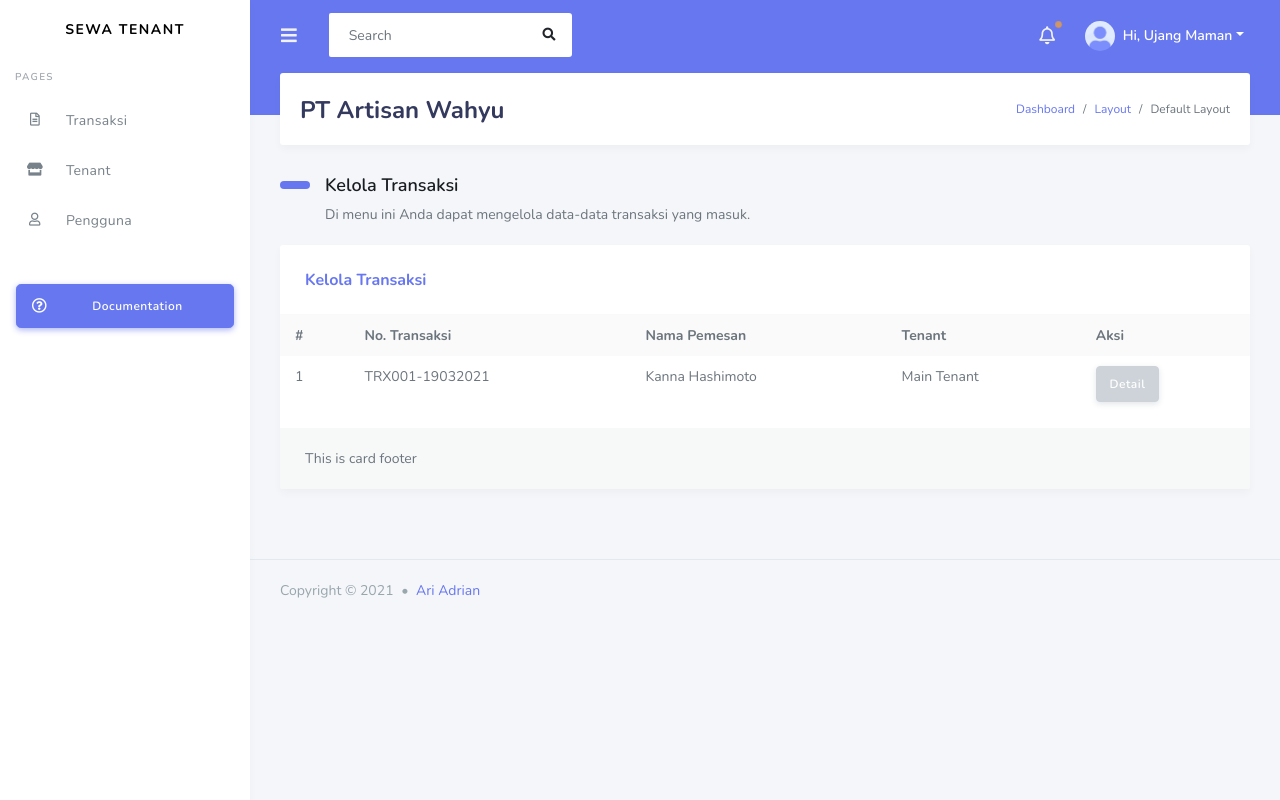
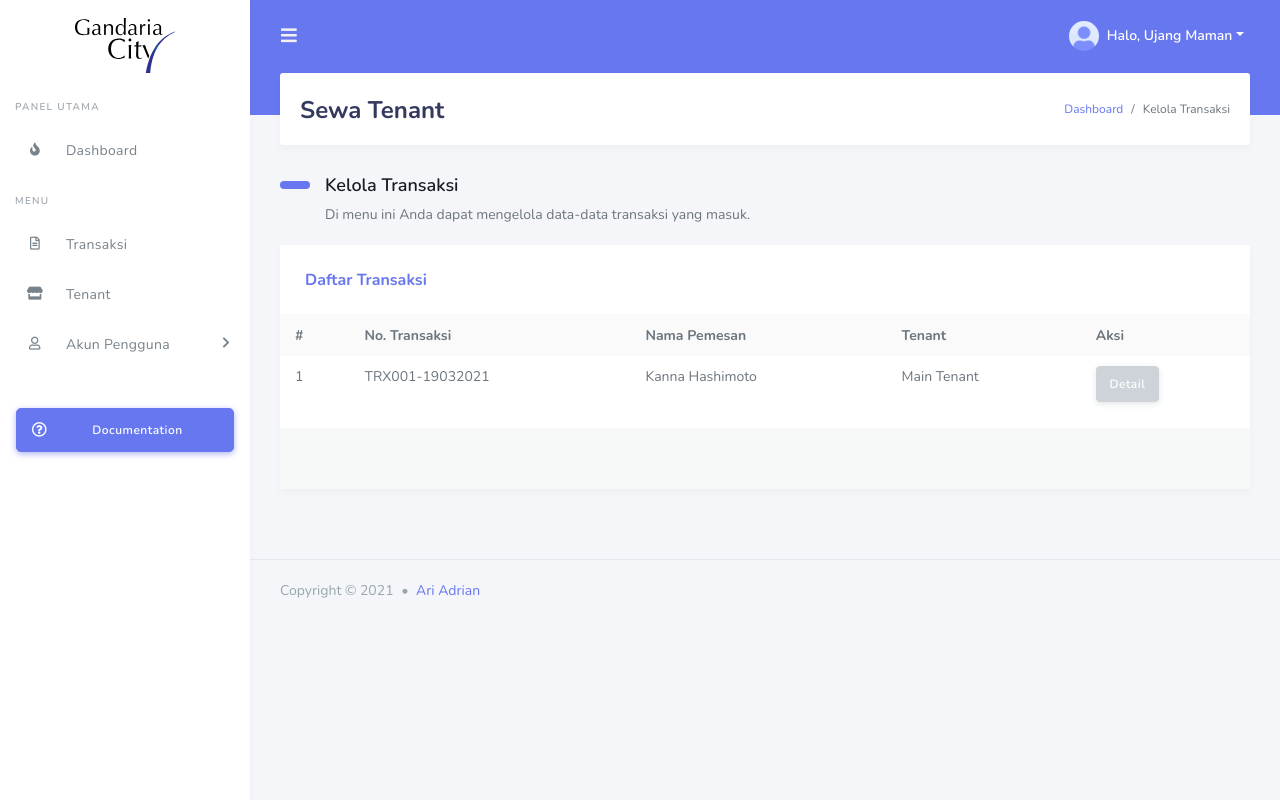
Before and after one commit to ahmadrivaldys/sewa-tenant, a CodeIgniter app: page /database/index.php/controller_admin/index in a window 1280 px wide. Run offline with CodeIgniter, Linux system fonts and the light colour scheme; data comes from the database, SQL or seed files in the repository; some libraries are stand-ins or nearby versions.

Commit message:
Add some listing data

```diff
--- /dev/null
+++ b/assets/css/admin/custom.css
@@ -0,0 +1,11 @@
+.sidebar-logo
+{
+    height: unset !important;
+    padding-top: 15px;
+    padding-bottom: 15px;
+}
+
+.main-logo
+{
+    width: 100px;
+}
--- a/developments/application/config/routes.php
+++ b/developments/application/config/routes.php
@@ -52,3 +52,8 @@ defined('BASEPATH') OR exit('No direct script access allowed');
 $route['default_controller'] = 'Controller_Admin';
 $route['404_override'] = '';
 $route['translate_uri_dashes'] = FALSE;
+
+$route['dashboard/kelola-transaksi'] = 'Controller_Admin/index';
+$route['dashboard/kelola-tenant']    = 'Controller_Admin/get_tenants_list';
+$route['dashboard/kelola-admin']     = 'Controller_Admin/get_admins_list';
+$route['dashboard/kelola-pelanggan'] = 'Controller_Admin/get_customers_list';
--- a/developments/application/controllers/Controller_Admin.php
+++ b/developments/application/controllers/Controller_Admin.php
@@ -8,16 +8,49 @@ class Controller_Admin extends CI_Controller
 	{
         parent::__construct();
 
+		$this->load->library('template');
+
 		// Load the model
         $this->load->model('model_admin');
     }
 
 	public function index()
 	{
-		$data['get_trx_list']  = $this->model_admin->get_transaction_list();
+		$data['get_trx_list']  = $this->model_admin->get_transactions_list();
         $data['page_title']    = 'Kelola Transaksi';
 		$data['page_subtitle'] = 'Di menu ini Anda dapat mengelola data-data transaksi yang masuk.';
+		$data['content_title'] = 'Daftar Transaksi';
 
-		$this->load->view('tpl-admin/index', $data);
+		$this->template->main('tpl-admin/pages/transactions', $data);
+	}
+
+	public function get_tenants_list()
+	{
+		$data['get_tnt_list']  = $this->model_admin->get_tenants_list();
+        $data['page_title']    = 'Kelola Tenant';
+		$data['page_subtitle'] = 'Di menu ini Anda dapat mengelola data-data tenant.';
+		$data['content_title'] = 'Daftar Tenant';
+
+		$this->template->main('tpl-admin/pages/tenants', $data);
+	}
+
+	public function get_admins_list()
+	{
+		$data['get_adm_list']  = $this->model_admin->get_admins_list();
+        $data['page_title']    = 'Kelola Akun Admin';
+		$data['page_subtitle'] = 'Di menu ini Anda dapat mengelola akun admin.';
+		$data['content_title'] = 'Daftar Akun Admin';
+
+		$this->template->main('tpl-admin/pages/admins', $data);
+	}
+
+	public function get_customers_list()
+	{
+		$data['get_cus_list']  = $this->model_admin->get_customers_list();
+        $data['page_title']    = 'Kelola Akun Pelanggan';
+		$data['page_subtitle'] = 'Di menu ini Anda dapat mengelola akun pelanggan.';
+		$data['content_title'] = 'Daftar Akun Pelanggan';
+
+		$this->template->main('tpl-admin/pages/customers', $data);
 	}
 }
--- /dev/null
+++ b/developments/application/libraries/Template.php
@@ -0,0 +1,21 @@
+<?php
+defined('BASEPATH') OR exit('No direct script access allowed');
+
+class Template
+{
+	protected $_ci;
+
+    function __construct()
+    {
+        $this->_ci = &get_instance();
+    }
+
+  	function main($content, $data = NULL)
+  	{
+        // $data['menubar']  = $this->_ci->load->view('components/menubar', $data, TRUE);
+        // $data['dropdown'] = $this->_ci->load->view('components/dropdown', $data, TRUE);
+        $data['content']  = $this->_ci->load->view($content, $data, TRUE);
+
+        $this->_ci->load->view('tpl-admin/index', $data);
+    }
+}
--- a/developments/application/models/Model_Admin.php
+++ b/developments/application/models/Model_Admin.php
@@ -3,7 +3,7 @@ defined('BASEPATH') OR exit('No direct script access allowed');
 
 class Model_Admin extends CI_Model
 {
-    public function get_transaction_list()
+    public function get_transactions_list()
     {
         $this->db->select('trx.transaction_number, trx.transaction_date, tnt.tenant_name, usr.user_fullname');
         $this->db->from('tbl_transactions trx');
@@ -12,4 +12,29 @@ class Model_Admin extends CI_Model
 
         return $this->db->get()->result();
     }
+
+    public function get_tenants_list()
+    {
+        $this->db->select('tenant_name, tenant_size, tenant_location, tenant_price, tenant_info, tenant_image');
+        $this->db->from('tbl_tenants');
+
+        return $this->db->get()->result();
+    }
+
+    public function get_admins_list()
+    {
+        $this->db->select('admin_employee_no, admin_username, admin_fullname, admin_email, admin_photo, act.account_type');
+        $this->db->from('tbl_admins adm');
+        $this->db->join('tbl_account_types act', 'act.account_type_id = adm.admin_type_id');
+
+        return $this->db->get()->result();
+    }
+
+    public function get_customers_list()
+    {
+        $this->db->select('user_identity_no, user_taxpayer_id_no, user_username, user_fullname, user_email, user_photo');
+        $this->db->from('tbl_users');
+
+        return $this->db->get()->result();
+    }
 }
--- a/templates/tpl-admin/index.php
+++ b/templates/tpl-admin/index.php
@@ -12,6 +12,7 @@ defined('BASEPATH') OR exit('No direct script access allowed');
     <link rel="stylesheet" href="<?php echo base_url('assets/plugins/fontawesome/all.min.css'); ?>">
     <link rel="stylesheet" href="<?php echo base_url('assets/css/admin/style.css'); ?>">
     <link rel="stylesheet" href="<?php echo base_url('assets/css/admin/components.css'); ?>">
+    <link rel="stylesheet" href="<?php echo base_url('assets/css/admin/custom.css'); ?>">
 </head>
 <body>
     <div id="app">
@@ -21,83 +22,21 @@ defined('BASEPATH') OR exit('No direct script access allowed');
                 <form class="form-inline mr-auto">
                     <ul class="navbar-nav mr-3">
                         <li><a href="#" data-toggle="sidebar" class="nav-link nav-link-lg"><i class="fas fa-bars"></i></a></li>
-                        <li><a href="#" data-toggle="search" class="nav-link nav-link-lg d-sm-none"><i class="fas fa-search"></i></a></li>
                     </ul>
-                    <div class="search-element">
-                        <input class="form-control" type="search" placeholder="Search" aria-label="Search">
-                        <button class="btn" type="submit"><i class="fas fa-search"></i></button>
-                    </div>
                 </form>
 
                 <ul class="navbar-nav navbar-right">
-                    <li class="dropdown dropdown-list-toggle"><a href="#" data-toggle="dropdown" class="nav-link notification-toggle nav-link-lg beep"><i class="far fa-bell"></i></a>
-                        <div class="dropdown-menu dropdown-list dropdown-menu-right">
-                            <div class="dropdown-header">Notifications
-                                <div class="float-right">
-                                    <a href="#">Mark All As Read</a>
-                                </div>
-                            </div>
-
-                            <div class="dropdown-list-content">
-                                <a href="#" class="dropdown-item dropdown-item-unread">
-                                    <img alt="image" src="../dist/img/avatar/avatar-1.png" class="rounded-circle dropdown-item-img">
-                                    <div class="dropdown-item-desc">
-                                    <b>Kusnaedi</b> has moved task <b>Fix bug header</b> to <b>Done</b>
-                                    <div class="time">10 Hours Ago</div>
-                                    </div>
-                                </a>
-                                <a href="#" class="dropdown-item dropdown-item-unread">
-                                    <img alt="image" src="../dist/img/avatar/avatar-2.png" class="rounded-circle dropdown-item-img">
-                                    <div class="dropdown-item-desc">
-                                    <b>Ujang Maman</b> has moved task <b>Fix bug footer</b> to <b>Progress</b>
-                                    <div class="time">12 Hours Ago</div>
-                                    </div>
-                                </a>
-                                <a href="#" class="dropdown-item dropdown-item-unread">
-                                    <img alt="image" src="../dist/img/avatar/avatar-3.png" class="rounded-circle dropdown-item-img">
-                                    <div class="dropdown-item-desc">
-                                    <b>Agung Ardiansyah</b> has moved task <b>Fix bug sidebar</b> to <b>Done</b>
-                                    <div class="time">12 Hours Ago</div>
-                                    </div>
-                                </a>
-                                <a href="#" class="dropdown-item">
-                                    <img alt="image" src="../dist/img/avatar/avatar-4.png" class="rounded-circle dropdown-item-img">
-                                    <div class="dropdown-item-desc">
-                                    <b>Ardian Rahardiansyah</b> has moved task <b>Fix bug navbar</b> to <b>Done</b>
-                                    <div class="time">16 Hours Ago</div>
-                                    </div>
-                                </a>
-                                <a href="#" class="dropdown-item">
-                                    <img alt="image" src="../dist/img/avatar/avatar-5.png" class="rounded-circle dropdown-item-img">
-                                    <div class="dropdown-item-desc">
-                                    <b>Alfa Zulkarnain</b> has moved task <b>Add logo</b> to <b>Done</b>
-                                    <div class="time">Yesterday</div>
-                                    </div>
-                                </a>
-                            </div>
-
-                            <div class="dropdown-footer text-center">
-                                <a href="#">View All <i class="fas fa-chevron-right"></i></a>
-                            </div>
-                        </div>
-                    </li>
                     <li class="dropdown"><a href="#" data-toggle="dropdown" class="nav-link dropdown-toggle nav-link-lg nav-link-user">
                         <img alt="image" src="<?php echo base_url('assets/images/admin/avatar.png'); ?>" width="30" class="rounded-circle mr-1">
-                        <div class="d-sm-none d-lg-inline-block">Hi, Ujang Maman</div></a>
+                        <div class="d-sm-none d-lg-inline-block">Halo, Ujang Maman</div></a>
 
                         <div class="dropdown-menu dropdown-menu-right">
                             <a href="features-profile.html" class="dropdown-item has-icon">
-                                <i class="far fa-user"></i> Profile
-                            </a>
-                            <a href="features-activities.html" class="dropdown-item has-icon">
-                                <i class="fas fa-bolt"></i> Activities
-                            </a>
-                            <a href="features-settings.html" class="dropdown-item has-icon">
-                                <i class="fas fa-cog"></i> Settings
+                                <i class="far fa-user"></i> Profil Saya
                             </a>
                             <div class="dropdown-divider"></div>
                             <a href="#" class="dropdown-item has-icon text-danger">
-                                <i class="fas fa-sign-out-alt"></i> Logout
+                                <i class="fas fa-sign-out-alt"></i> Keluar
                             </a>
                         </div>
                     </li>
@@ -107,8 +46,10 @@ defined('BASEPATH') OR exit('No direct script access allowed');
             <!-- Sidebar -->
             <div class="main-sidebar">
                 <aside id="sidebar-wrapper">
-                    <div class="sidebar-brand">
-                        <a href="index.html">Sewa Tenant</a>
+                    <div class="sidebar-brand sidebar-logo">
+                        <a href="index.html">
+                            <img src="<?php echo base_url('assets/images/admin/logo.svg'); ?>" class="main-logo" alt="Logo Gandaria City">
+                        </a>
                     </div>
 
                     <div class="sidebar-brand sidebar-brand-sm">
@@ -116,10 +57,18 @@ defined('BASEPATH') OR exit('No direct script access allowed');
                     </div>
 
                     <ul class="sidebar-menu">
-                        <li class="menu-header">Pages</li>
-                        <li><a href="index.html" class="nav-link"><i class="far fa-file-alt"></i> <span>Transaksi</span></a></li>
-                        <li><a href="index.html" class="nav-link"><i class="fas fa-store"></i> <span>Tenant</span></a></li>
-                        <li><a href="index.html" class="nav-link"><i class="far fa-user"></i> <span>Pengguna</span></a></li>
+                        <li class="menu-header">Panel Utama</li>
+                        <li><a href="index.html" class="nav-link"><i class="fas fa-fire"></i> <span>Dashboard</span></a></li>
+                        <li class="menu-header">Menu</li>
+                        <li><a href="<?php echo base_url('dashboard/kelola-transaksi'); ?>" class="nav-link"><i class="far fa-file-alt"></i> <span>Transaksi</span></a></li>
+                        <li><a href="<?php echo base_url('dashboard/kelola-tenant'); ?>" class="nav-link"><i class="fas fa-store"></i> <span>Tenant</span></a></li>
+                        <li>
+                            <a href="#" class="nav-link has-dropdown"><i class="far fa-user"></i> <span>Akun Pengguna</span></a>
+                            <ul class="dropdown-menu">
+                                <li><a href="<?php echo base_url('dashboard/kelola-admin'); ?>">Admin</a></li>
+                                <li><a href="<?php echo base_url('dashboard/kelola-pelanggan'); ?>">Pelanggan</a></li>
+                            </ul>
+                        </li>
                     </ul>
 
                     <div class="p-3 mt-4 mb-4 hide-sidebar-mini">
@@ -135,12 +84,11 @@ defined('BASEPATH') OR exit('No direct script access allowed');
             <div class="main-content">
                 <section class="section">
                     <div class="section-header">
-                        <h1>PT Artisan Wahyu</h1>
+                        <h1>Sewa Tenant</h1>
 
                         <div class="section-header-breadcrumb">
                             <div class="breadcrumb-item active"><a href="#">Dashboard</a></div>
-                            <div class="breadcrumb-item"><a href="#">Layout</a></div>
-                            <div class="breadcrumb-item">Default Layout</div>
+                            <div class="breadcrumb-item"><?php echo $page_title; ?></div>
                         </div>
                     </div>
 
@@ -150,35 +98,15 @@ defined('BASEPATH') OR exit('No direct script access allowed');
 
                         <div class="card">
                             <div class="card-header">
-                                <h4><?php echo $page_title; ?></h4>
+                                <h4><?php echo $content_title; ?></h4>
                             </div>
 
                             <div class="card-body p-0">
-                                <div class="table-responsive">
-                                    <table class="table table-striped table-md">
-                                        <tr>
-                                            <th>#</th>
-                                            <th>No. Transaksi</th>
-                                            <th>Nama Pemesan</th>
-                                            <th>Tenant</th>
-                                            <th>Aksi</th>
-                                        </tr>
-
-                                        <?php foreach($get_trx_list as $transaction_list): ?>
-                                            <tr>
-                                                <td>1</td>
-                                                <td><?php echo $transaction_list->transaction_number; ?></td>
-                                                <td><?php echo $transaction_list->user_fullname; ?></td>
-                                                <td><?php echo $transaction_list->tenant_name; ?></td>
-                                                <td><a href="#" class="btn btn-secondary">Detail</a></td>
-                                            </tr>
-                                        <?php endforeach; ?>
-                                    </table>
-                                </div>
+                                <?php echo $content; ?>
                             </div>
 
                             <div class="card-footer bg-whitesmoke">
-                                This is card footer
+                                &nbsp;
                             </div>
                         </div>
                     </div>
--- /dev/null
+++ b/templates/tpl-admin/pages/transactions.php
@@ -0,0 +1,21 @@
+<div class="table-responsive">
+    <table class="table table-striped table-md">
+        <tr>
+            <th>#</th>
+            <th>No. Transaksi</th>
+            <th>Nama Pemesan</th>
+            <th>Tenant</th>
+            <th>Aksi</th>
+        </tr>
+
+        <?php foreach($get_trx_list as $transaction_list): ?>
+            <tr>
+                <td>1</td>
+                <td><?php echo $transaction_list->transaction_number; ?></td>
+                <td><?php echo $transaction_list->user_fullname; ?></td>
+                <td><?php echo $transaction_list->tenant_name; ?></td>
+                <td><a href="#" class="btn btn-secondary">Detail</a></td>
+            </tr>
+        <?php endforeach; ?>
+    </table>
+</div>
```
Also changed, not shown: templates/tpl-admin/pages/admins.php (added, +23 -0 lines), templates/tpl-admin/pages/customers.php (added, +19 -0 lines), templates/tpl-admin/pages/tenants.php (added, +27 -0 lines), assets/images/admin/logo.svg (added).
